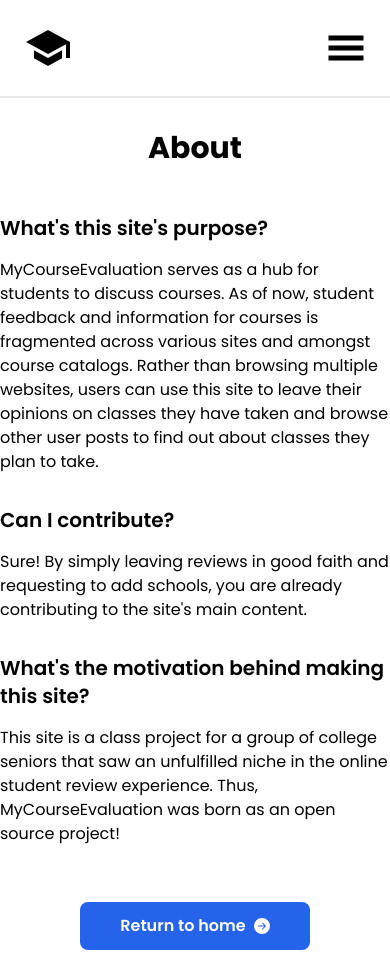
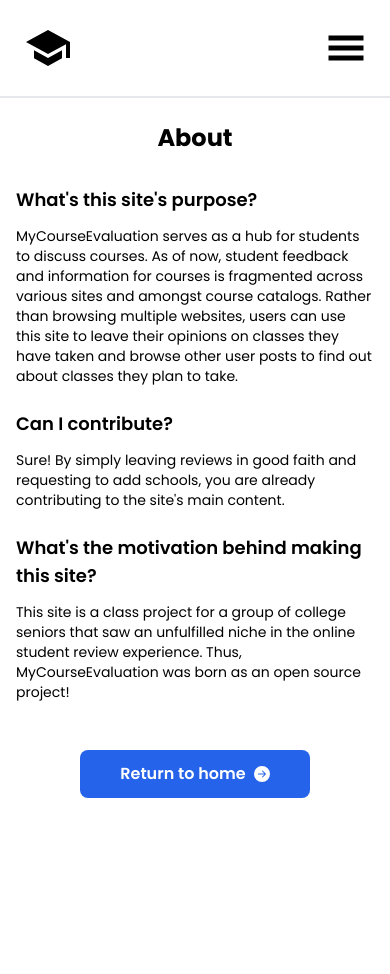
Before and after one commit to chrisj117/CS-472-GROUP-2-PROJECT, a React (Vite) app in the folder web/: page /about in a window 390 px wide. After the commit the page ends 848 px from the top, so only its background shows below. Built offline with nearby package versions, Linux system fonts and the light colour scheme.

Commit message:
Added about page mobile responsiveness Refactored Tailwind classnames within element tags in order for the page to display nicely on mobile screens.

```diff
--- a/web/src/pages/About.jsx
+++ b/web/src/pages/About.jsx
@@ -1,15 +1,15 @@
-import ReturnHome from '../components/ReturnHome';
+import ReturnHome from "../components/ReturnHome";
 
 const About = () => {
   return (
-    <div className="flex flex-col items-center h-[calc(100vh-94px)] w-screen max-w-screen-xl mx-auto">
-      <h2 className="text-3xl font-bold mb-12 mt-8">About</h2>
+    <div className="flex flex-col items-center h-[calc(100vh-94px)] w-screen mx-auto px-4 md:max-w-screen-xl">
+      <h2 className="text-2xl md:text-3xl font-bold mb-8 mt-6">About</h2>
       {/* Middle of page: "About" content */}
-      <div className="max-w-screen-md">
-        <h3 className="text-xl font-semibold mb-4">
+      <div className="w-full md:max-w-screen-md">
+        <h3 className="text-lg md:text-xl font-semibold mb-3">
           What&apos;s this site&apos;s purpose?
         </h3>
-        <p className="text-m mb-8">
+        <p className="text-sm md:text-m mb-6">
           MyCourseEvaluation serves as a hub for students to discuss courses. As
           of now, student feedback and information for courses is fragmented
           across various sites and amongst course catalogs. Rather than browsing
@@ -17,15 +17,17 @@ const About = () => {
           classes they have taken and browse other user posts to find out about
           classes they plan to take.
         </p>
-        <h3 className="text-xl font-semibold mb-4">Can I contribute?</h3>
-        <p className="text-m mb-8">
+        <h3 className="text-lg md:text-xl font-semibold mb-3">
+          Can I contribute?
+        </h3>
+        <p className="text-sm md:text-m mb-6">
           Sure! By simply leaving reviews in good faith and requesting to add
           schools, you are already contributing to the site&apos;s main content.
         </p>
-        <h3 className="text-xl font-semibold mb-4">
+        <h3 className="text-lg md:text-xl font-semibold mb-3">
           What&apos;s the motivation behind making this site?
         </h3>
-        <p className="text-m mb-8">
+        <p className="text-sm md:text-m mb-6">
           This site is a class project for a group of college seniors that saw
           an unfulfilled niche in the online student review experience. Thus,
           MyCourseEvaluation was born as an open source project!
```
